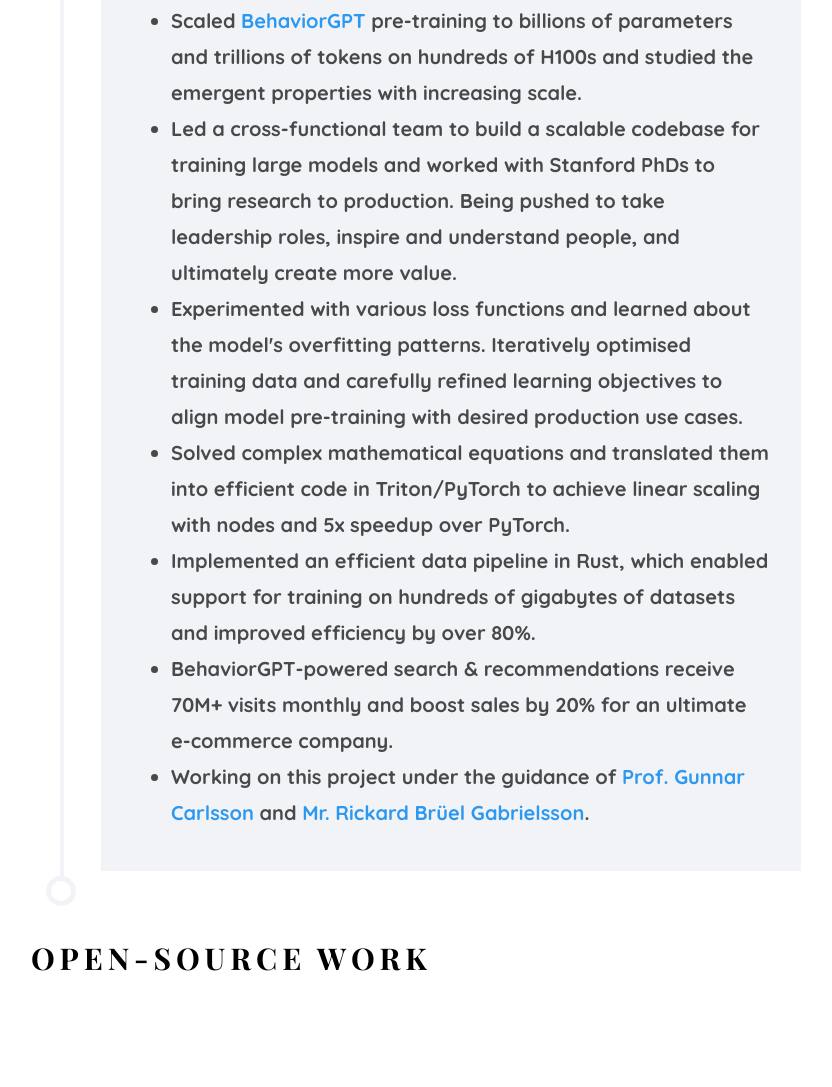
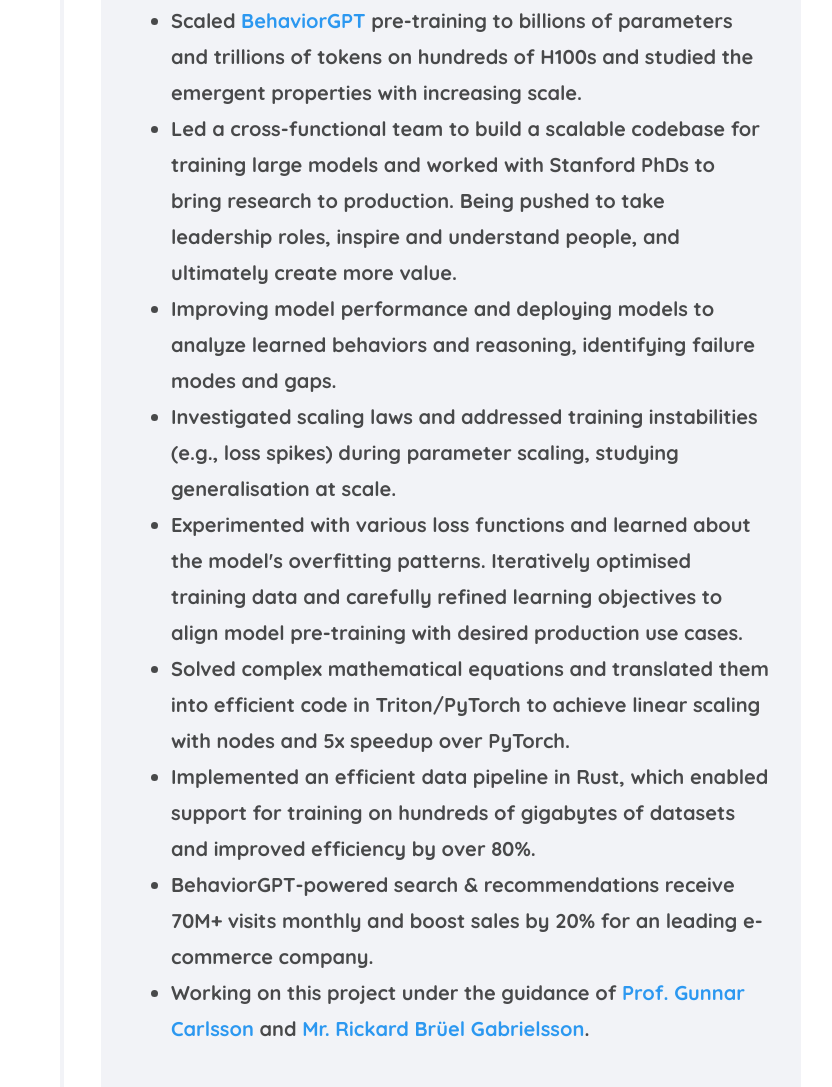
Before and after one commit to thevasudevgupta/thevasudevgupta.github.io, a plain HTML site: page index.html in a window 1280 px wide. Shown: the part 1411-2498 px from the top of the page, without its empty margins (374-1206 px from the left). Drawn offline with nearby package versions, Linux system fonts and the light colour scheme; files whose address does not match are found by name; a web font is replaced by a local one.

Commit message:
Update index.html

```diff
--- a/index.html
+++ b/index.html
@@ -152,6 +152,12 @@ Copyright &copy;<script>document.write(new Date().getFullYear());</script> All r
 											Led a cross-functional team to build a scalable codebase for training large models and worked with Stanford PhDs to bring research to production. Being pushed to take leadership roles, inspire and understand people, and ultimately create more value.
 										</li>
 										<li>
+											Improving model performance and deploying models to analyze learned behaviors and reasoning, identifying failure modes and gaps.
+										</li>
+										<li>
+											Investigated scaling laws and addressed training instabilities (e.g., loss spikes) during parameter scaling, studying generalisation at scale.
+										</li>
+										<li>
 											Experimented with various loss functions and learned about the model's overfitting patterns. Iteratively optimised training data and carefully refined learning objectives to align model pre-training with desired production use cases.
 										</li>
 										<li>
@@ -161,7 +167,7 @@ Copyright &copy;<script>document.write(new Date().getFullYear());</script> All r
 											Implemented an efficient data pipeline in Rust, which enabled support for training on hundreds of gigabytes of datasets and improved efficiency by over 80%.
 										</li>
 										<li>
-											BehaviorGPT-powered search & recommendations receive 70M+ visits monthly and boost sales by 20% for an ultimate e-commerce company.
+											BehaviorGPT-powered search & recommendations receive 70M+ visits monthly and boost sales by 20% for an leading e-commerce company.
 										</li>
 										<li>
 											Working on this project under the guidance of <a href="https://en.wikipedia.org/wiki/Gunnar_Carlsson">Prof. Gunnar Carlsson</a> and <a href="http://bruel.org/">Mr. Rickard Brüel Gabrielsson</a>.
```
